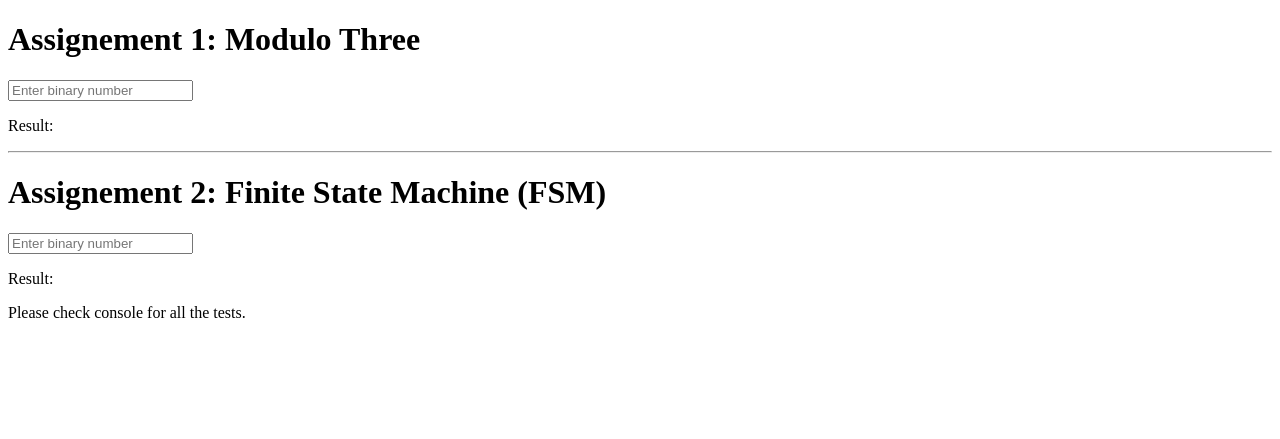
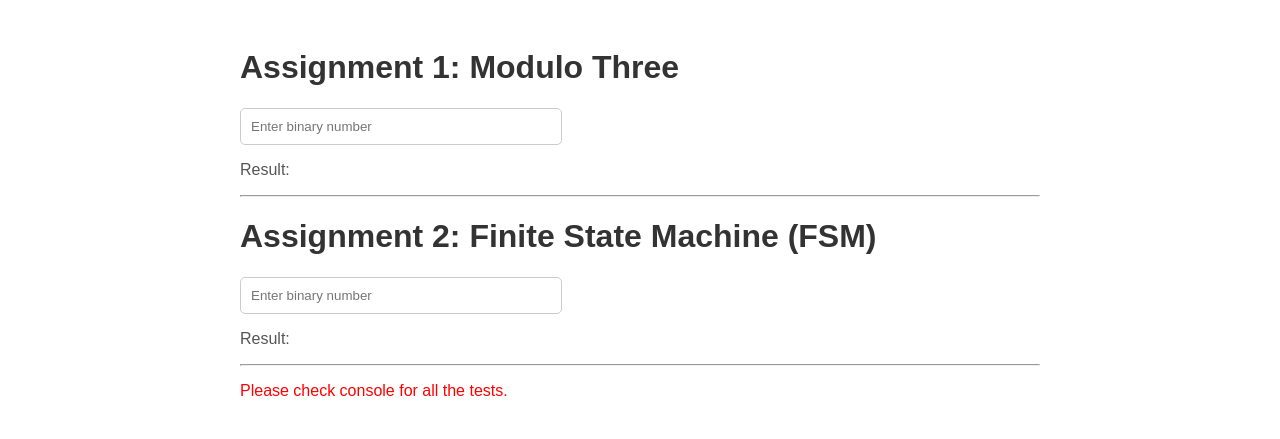
Before and after one commit to younasawais/actalent-assignment, a website with bundled scripts: page index.html in a window 1280 px wide. Built offline with nearby package versions, Linux system fonts and the light colour scheme.

Commit message:
UI improvement

```diff
--- a/index.html
+++ b/index.html
@@ -8,13 +8,15 @@
     <script src="./dist/assignment/assignment2.js"></script>
 </head>
 <body>
-    <h1>Assignement 1: Modulo Three</h1>
-    <input onchange="binaryInputChanged(event)" id="binaryInputMod3" type="number" placeholder="Enter binary number">
-    <p id="exResult1">Result: </p>
-    <hr>
-    <h1>Assignement 2: Finite State Machine (FSM)</h1>
-    <input onchange="binaryFSMInputChanged(event)" id="binaryInputFSM" type="number" placeholder="Enter binary number">
-    <p id="exResult2">Result: </p>
-    <p>Please check console for all the tests.</p>
-</body>
-</html>
+    <div style="max-width: 800px; margin: auto; padding: 20px;">
+        <h1 style="font-family: Arial, sans-serif; color: #333;">Assignment 1: Modulo Three</h1>
+        <input onchange="binaryInputChanged(event)" id="binaryInputMod3" type="number" placeholder="Enter binary number" style="padding: 10px; border-radius: 5px; border: 1px solid #ccc; width: 100%; max-width: 300px;">
+        <p id="exResult1" style="font-family: Arial, sans-serif; color: #555;">Result: </p>
+        <hr>
+        <h1 style="font-family: Arial, sans-serif; color: #333;">Assignment 2: Finite State Machine (FSM)</h1>
+        <input onchange="binaryFSMInputChanged(event)" id="binaryInputFSM" type="number" placeholder="Enter binary number" style="padding: 10px; border-radius: 5px; border: 1px solid #ccc; width: 100%; max-width: 300px;">
+        <p id="exResult2" style="font-family: Arial, sans-serif; color: #555;">Result: </p>
+        <hr>
+        <p style="color: red; font-family: Arial, sans-serif;">Please check console for all the tests.</p>
+    </div>
+</body></html>
```
Also changed, not shown: src/assignment/assignment1.ts (+6 -1 lines).
